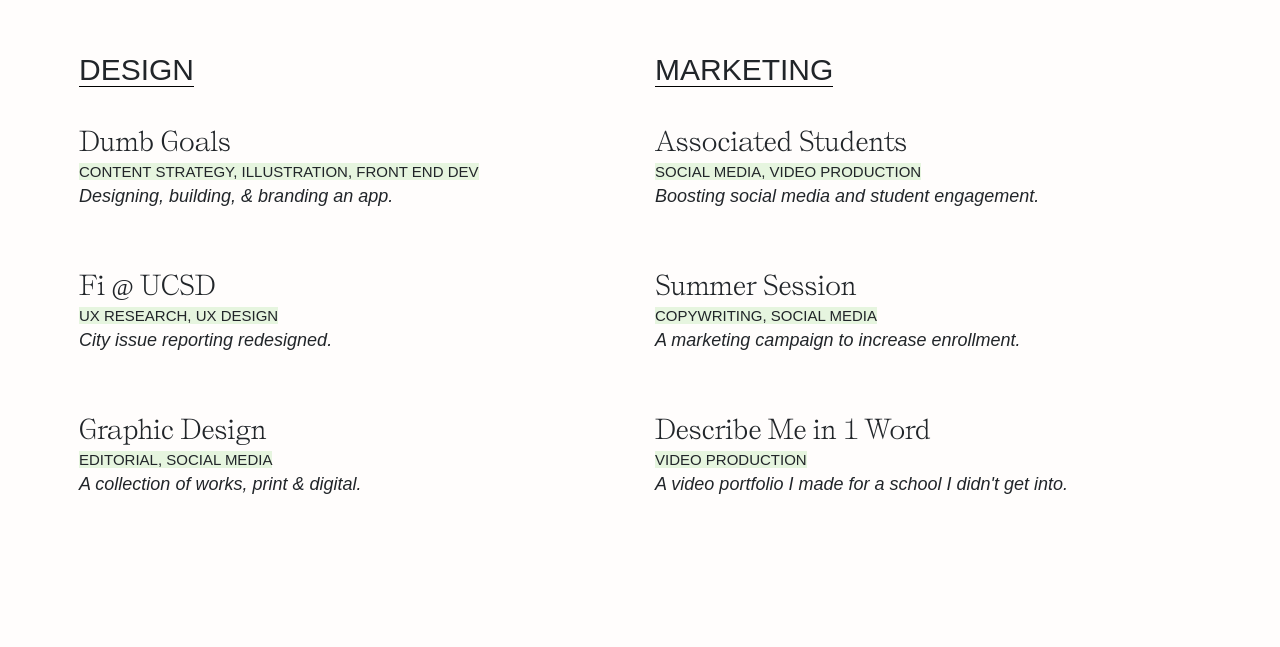
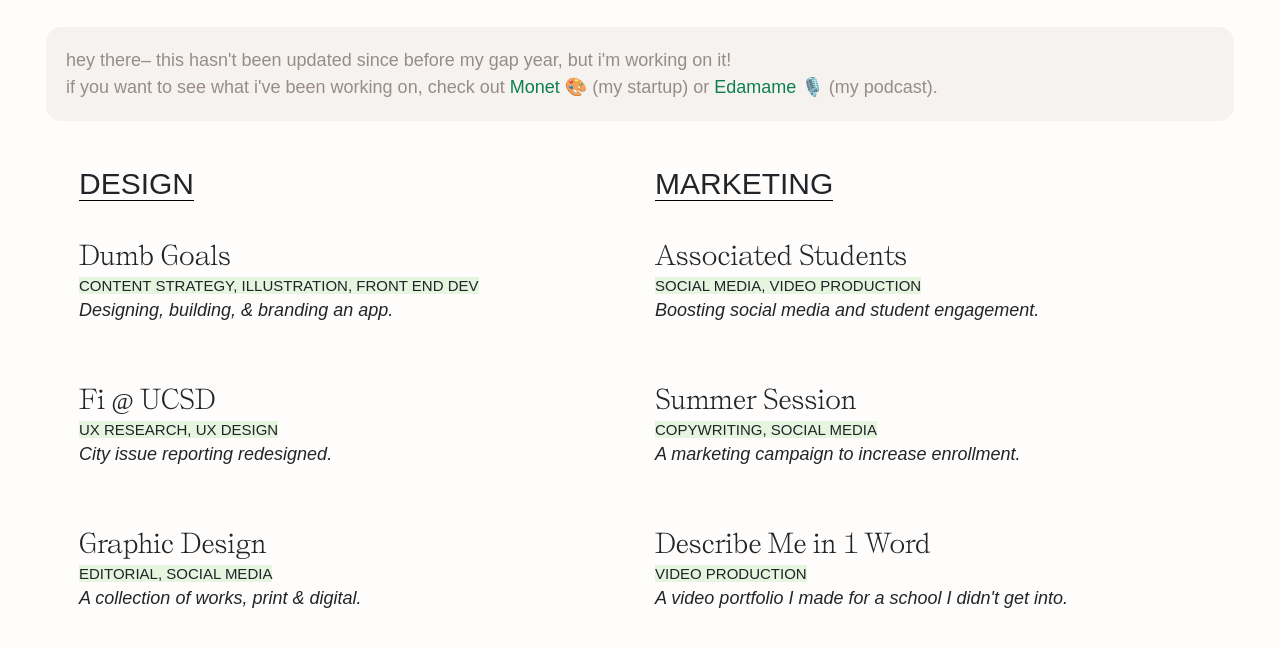
Before and after one commit to joologist/js-portfolio, a website: page html/work.html in a window 1280 px wide. Shown: the part 73-720 px from the top of the page. Drawn offline with Linux system fonts and the light colour scheme; files whose address does not match are found by name; a web font is replaced by a local one.

Commit message:
temporary updates

```diff
--- a/css/styles.css
+++ b/css/styles.css
@@ -35,6 +35,15 @@
       -ms-animation: fadein 1.5s; /* Internet Explorer */
        -o-animation: fadein 1.5s; /* Opera < 12.1 */
           animation: fadein 1.5s;
+}
+
+a {
+  color: #0D814D;
+}
+
+a:hover {
+  text-decoration: none;
+  color: #0D814D;
 }
 
 @keyframes fadein {
@@ -180,6 +189,24 @@
 
 
 /*----------------------WORK PAGE---------------------------------*/
+
+#construction {
+  background-color: #F6F2EF;
+  margin-top: 1rem;
+  margin-left: 2.3rem;
+  margin-right: 2.3rem;
+  padding-left: 1rem;
+  padding-right: 1rem;
+  padding-top: 0.5rem;
+  padding-bottom: 0.5rem;
+  border-radius: 15px;
+  font-family: "degular", sans-serif;
+  font-size: 0.9rem;
+}
+
+#construction-text {
+  color: #988C86;
+}
 
 .section {
   font-family: degular, sans-serif;
--- a/html/work.html
+++ b/html/work.html
@@ -45,6 +45,10 @@
   </nav>
 
   <!-- Page Content -->
+  <div class="col-xs-10" id="construction">
+    <p class="mt-2 mb-2" id="construction-text">hey there– this hasn't been updated since before my gap year, but i'm working on it!<br>if you want to see what i've been working on, check out <a href="https://www.monet.world" target="_blank">Monet 🎨</a> (my startup) or <a href="https://open.spotify.com/show/6Z8FC121e8yHIawfmfM9Bc?si=xKSVnZn7SBW08u-6Y78ZKQ&dl_branch=1" target="_blank">Edamame 🎙️ </a>(my podcast).</p>
+  </div>
+
   <div class="margin row mb-0 mt-2">
 
     <!--design-->
```
Also changed, not shown: html/about.html (+6 -8 lines), 2 other files.
